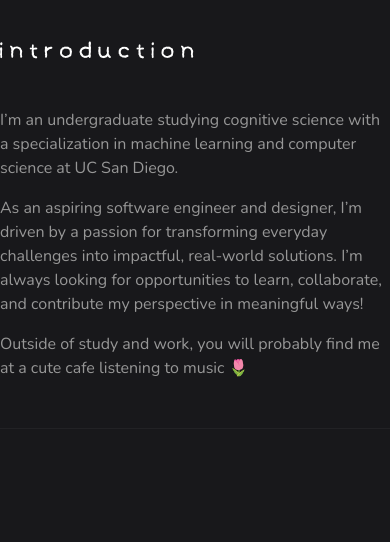
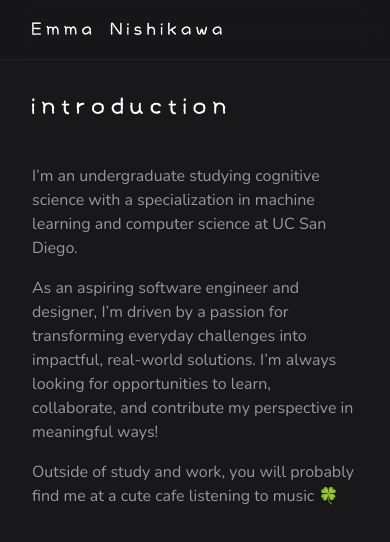
Before and after one commit to emmanishikawa/emmanishikawa.github.io, a React (Vite) app in the folder emmanishikawa/: page / in a window 390 px wide. Shown: the top 542 px of the page. Built offline with nearby package versions, Linux system fonts and the light colour scheme.

Commit message:
nav bar set up, content layout for mobile

```diff
--- /dev/null
+++ b/emmanishikawa/src/components/Links.ts
@@ -0,0 +1,7 @@
+export default [
+    {
+        name: "linkden",
+        url: "https://www.linkedin.com/in/emmanishikawa/",
+        svg: "",
+    },
+];
--- a/emmanishikawa/src/components/NavBar.tsx
+++ b/emmanishikawa/src/components/NavBar.tsx
@@ -1,8 +1,10 @@
 export default function NavBar(){
     return (
         <>
-            <div className="hidden lg:flex fixed w-screen h-[60px] bg-accent border-b-[1.5px] border-blue-border z-100">
-
+            <div className="flex fixed justify-center w-screen h-[60px] bg-accent/25 border-b-[1.5px] border-blue-border backdrop-blur-md z-100">
+                <div className="flex relative h-auto w-screen lg:w-3xl mx-8 lg:m-0 text-white font-[kodomo] text-[22px] items-center">
+                    Emma Nishikawa
+                </div>
             </div>
         </>
     )
--- /dev/null
+++ b/emmanishikawa/src/components/NavButton.tsx
@@ -0,0 +1,7 @@
+export default function NavButton(){
+    return (
+        <>
+            <button></button>
+        </>
+    )
+}
--- a/emmanishikawa/src/sections/Content.tsx
+++ b/emmanishikawa/src/sections/Content.tsx
@@ -4,7 +4,7 @@ export default function Content(){
     return (
         <>
             <div className="flex h-screen w-screen justify-center ">
-                <div className="flex relative w-screen h-auto lg:w-3xl lg:top-25 justify-center">
+                <div className="flex relative w-screen h-auto mx-8 lg:m-0 lg:w-3xl top-14 lg:top-25 justify-center">
                     <Intro/>
                 </div>
             </div>
--- a/emmanishikawa/src/sections/Intro.tsx
+++ b/emmanishikawa/src/sections/Intro.tsx
@@ -5,7 +5,7 @@ export default function Intro(){
                 <h1 className="font-[kodomo] text-white text-3xl my-8">introduction</h1>
                 <p className="my-2">I’m an undergraduate studying cognitive science with a specialization in machine learning and computer science at UC San Diego.</p>
                 <p className="my-2">As an aspiring software engineer and designer, I’m driven by a passion for transforming everyday challenges into impactful, real-world solutions. I’m always looking for opportunities to learn, collaborate, and contribute my perspective in meaningful ways!</p>
-                <p className="my-2">Outside of study and work, you will probably find me at a cute cafe listening to music 🌷</p>
+                <p className="my-2">Outside of study and work, you will probably find me at a cute cafe listening to music 🍀</p>
             </div>
         </>
     )
```
Also changed, not shown: emmanishikawa/src/sections/Experience.tsx (added).
